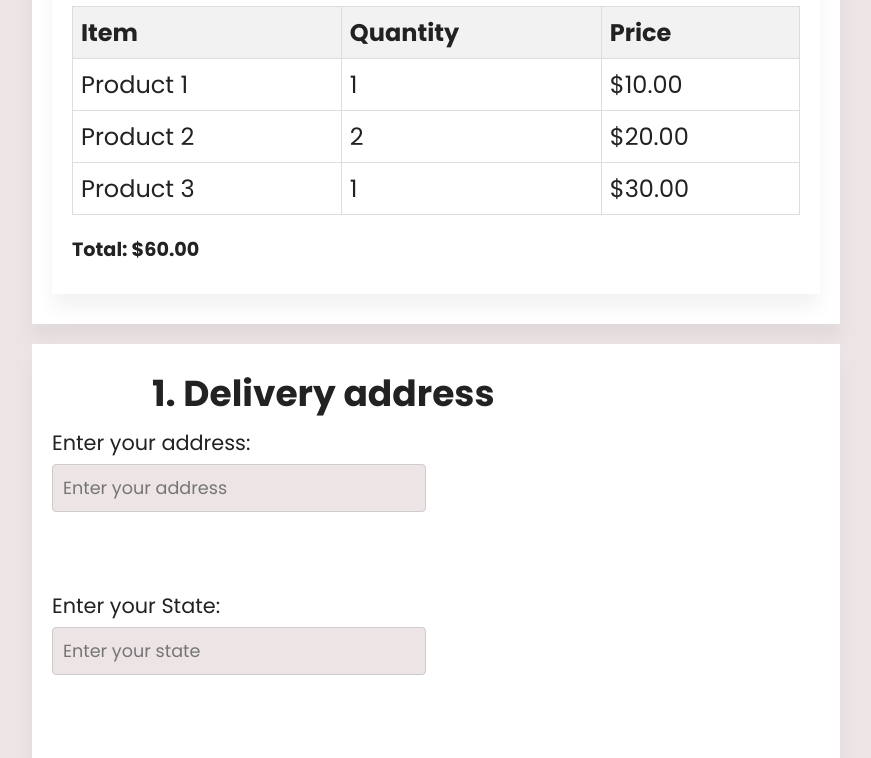
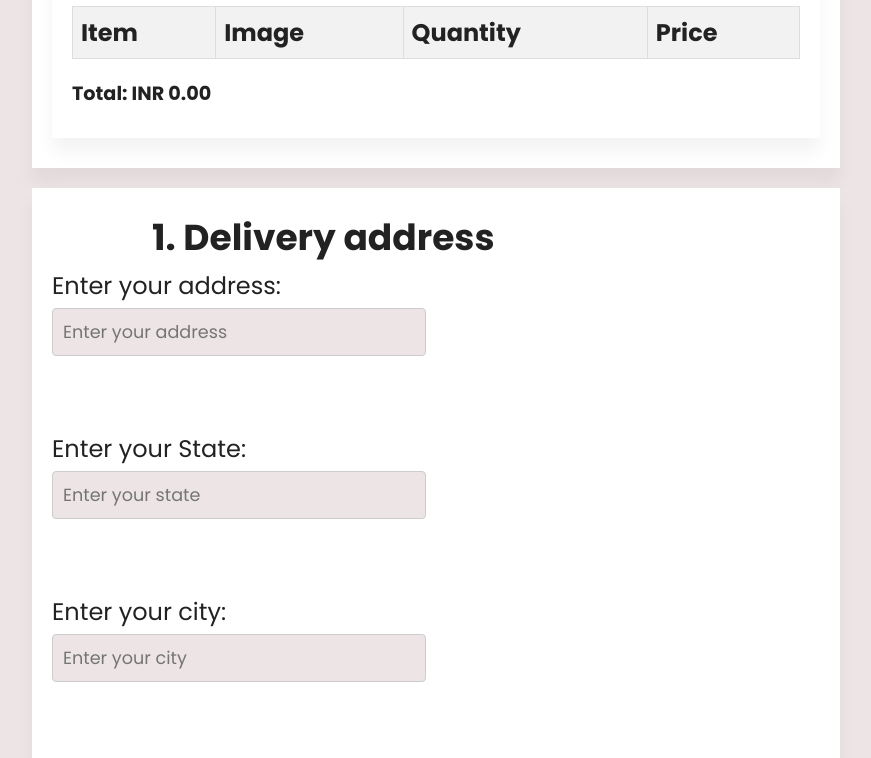
Before and after one commit to ahmedraza0s/westernflex, a React (Create React App) app in the folder wf/frontend/: page /checkout in a window 1280 px wide. Shown: the part 294-1052 px from the top of the page, without its empty margins (204-1075 px from the left). Built offline with nearby package versions, Linux system fonts and the light colour scheme.

Commit message:
new update

```diff
--- a/wf/frontend/src/contexts/CartContext.jsx
+++ b/wf/frontend/src/contexts/CartContext.jsx
@@ -9,30 +9,37 @@ export const CartProvider = ({ children }) => {
 
   const addToCart = (product) => {
     setCart((prevCart) => {
-      const existingProductIndex = prevCart.findIndex((item) => item.title === product.title);
+      const existingProductIndex = prevCart.findIndex(
+        (item) => item.title === product.title && item.color === product.color
+      );
 
       if (existingProductIndex !== -1) {
         const updatedCart = [...prevCart];
         updatedCart[existingProductIndex].quantity += 1;
-        updatedCart[existingProductIndex].totalPrice += parseFloat(product.price);
+        updatedCart[existingProductIndex].totalPrice += parseFloat(product.sellingPrice);
         return updatedCart;
       }
 
-      return [...prevCart, { ...product, quantity: 1, totalPrice: parseFloat(product.price) }];
+      return [
+        ...prevCart,
+        { ...product, quantity: 1, totalPrice: parseFloat(product.sellingPrice) },
+      ];
     });
   };
 
-  const updateQuantity = (title, amount) => {
-    setCart((prevCart) => {
-      return prevCart.map((item) => {
-        if (item.title === title) {
-          const newQuantity = item.quantity + amount;
-          const newTotalPrice = newQuantity * parseFloat(item.price);
-          return { ...item, quantity: newQuantity, totalPrice: newTotalPrice };
-        }
-        return item;
-      }).filter(item => item.quantity > 0); // Remove items with 0 quantity
-    });
+  const updateQuantity = (title, color, amount) => {
+    setCart((prevCart) =>
+      prevCart
+        .map((item) => {
+          if (item.title === title && item.color === color) {
+            const newQuantity = item.quantity + amount;
+            const newTotalPrice = newQuantity * parseFloat(item.sellingPrice);
+            return { ...item, quantity: newQuantity, totalPrice: newTotalPrice };
+          }
+          return item;
+        })
+        .filter((item) => item.quantity > 0)
+    );
   };
 
   const cartCount = cart.length;
--- a/wf/frontend/src/pages/Cart.jsx
+++ b/wf/frontend/src/pages/Cart.jsx
@@ -1,16 +1,17 @@
 import React from 'react';
+import { Link } from 'react-router-dom';
 import { useCart } from '../contexts/CartContext';
 import './cart.css';
 
 const Cart = () => {
   const { cart, updateQuantity, totalAmount } = useCart();
 
-  const incrementQuantity = (title) => {
-    updateQuantity(title, 1);
+  const incrementQuantity = (title, color) => {
+    updateQuantity(title, color, 1);
   };
 
-  const decrementQuantity = (title) => {
-    updateQuantity(title, -1);
+  const decrementQuantity = (title, color) => {
+    updateQuantity(title, color, -1);
   };
 
   return (
@@ -25,11 +26,11 @@ const Cart = () => {
               <img src={item.image} alt={item.title} />
               <div>
                 <h2>{item.title}</h2>
-                <p>{item.totalPrice}</p>
+                <p>{item.totalPrice.toFixed(2)}</p>
                 <div className="cart-item-quantity">
-                  <button onClick={() => decrementQuantity(item.title)}>-</button>
+                  <button onClick={() => decrementQuantity(item.title, item.color)}>-</button>
                   <span>{item.quantity}</span>
-                  <button onClick={() => incrementQuantity(item.title)}>+</button>
+                  <button onClick={() => incrementQuantity(item.title, item.color)}>+</button>
                 </div>
               </div>
             </li>
@@ -39,10 +40,9 @@ const Cart = () => {
       {cart.length > 0 && (
         <div className="cart-total">
           <h2>Total: INR {totalAmount.toFixed(2)}</h2>
-          {/* Corrected link to Checkout.jsx */}
-          <a href="Checkout">
+          <Link to="/checkout">
             <button className="add-to-cart-btn">CHECK OUT</button>
-          </a>
+          </Link>
         </div>
       )}
     </div>
--- a/wf/frontend/src/pages/Checkout.jsx
+++ b/wf/frontend/src/pages/Checkout.jsx
@@ -1,7 +1,10 @@
 import React from 'react';
 import './checkout.css';
+import { useCart } from '../contexts/CartContext';
 
 const Checkout = () => {
+  const { cart, totalAmount } = useCart();
+
   return (
     <div>
       <header className="checkout-header">
@@ -18,30 +21,24 @@ const Checkout = () => {
               <thead>
                 <tr>
                   <th>Item</th>
+                  <th>Image</th>
                   <th>Quantity</th>
                   <th>Price</th>
                 </tr>
               </thead>
               <tbody>
-                <tr>
-                  <td>Product 1</td>
-                  <td>1</td>
-                  <td>$10.00</td>
-                </tr>
-                <tr>
-                  <td>Product 2</td>
-                  <td>2</td>
-                  <td>$20.00</td>
-                </tr>
-                <tr>
-                  <td>Product 3</td>
-                  <td>1</td>
-                  <td>$30.00</td>
-                </tr>
+                {cart.map((item, index) => (
+                  <tr key={index}>
+                    <td>{item.title}</td>
+                    <td><img src={item.image} alt={item.title} className="checkout-image" /></td>
+                    <td>{item.quantity}</td>
+                    <td>{item.totalPrice.toFixed(2)}</td>
+                  </tr>
+                ))}
               </tbody>
             </table>
             <div className="total">
-              Total: <span>$60.00</span>
+              Total: <span>INR {totalAmount.toFixed(2)}</span>
             </div>
           </div>
         </section>
@@ -51,27 +48,23 @@ const Checkout = () => {
         <div className="checkout-content">
           <div className="delivery-address">
             <h2>1. Delivery address</h2>
-            <h>Enter your address:</h>
+            <label>Enter your address:</label>
             <input type="text" className="address" placeholder="Enter your address" required /><br /><br />
-            <h>Enter your State:</h>
+            <label>Enter your State:</label>
             <input type="text" className="address" placeholder="Enter your state" required /><br /><br />
-            <h>Enter your city:</h>
+            <label>Enter your city:</label>
             <input type="text" className="address" placeholder="Enter your city" required /><br /><br />
-            <h>Enter the pincode:</h>
+            <label>Enter the pincode:</label>
             <input type="number" className="address" placeholder="Enter the pincode" required /><br /><br />
           </div>
 
-            <div className="payment-method">
-
-            <h2>2. Select a payment method</h2><br></br>
-
-               <h>Cash on Delivery</h><br></br>
-
+          <div className="payment-method">
+            <h2>2. Select a payment method</h2><br />
+            <label>Cash on Delivery</label><br />
             <button className="order">Place Order</button>
           </div>
         </div>
       </div>
-
     </div>
   );
 };
--- a/wf/frontend/src/pages/ProductDetails.jsx
+++ b/wf/frontend/src/pages/ProductDetails.jsx
@@ -39,7 +39,17 @@ const ProductDetails = () => {
   }, [productId]);
 
   const handleAddToCart = () => {
-    const product = { image: mainImage, title, price: sellingPrice };
+    const product = {
+      image: mainImage,
+      title,
+      description,
+      listingPrice,
+      sellingPrice,
+      details,
+      about,
+      color,
+      productId
+    };
     addToCart(product);
   };
 
--- a/wf/frontend/src/pages/Shop.jsx
+++ b/wf/frontend/src/pages/Shop.jsx
@@ -89,11 +89,11 @@ const ShopList = () => {
                 </Link>
                 <h3 className="product-title">{product.name}</h3>
                 <p className="product-description">{product.shortDescription}</p>
-                <p className="product-price">Listing Price: ${product.listingPrice}</p>
-                <p className="product-selling-price">Selling Price: ${product.sellingPrice}</p>
+                <p className="product-price">Listing Price: {product.listingPrice}</p>
+                <p className="product-selling-price">Selling Price: {product.sellingPrice}</p>
                 <p className="product-color">Color: {color.color}</p>
                 <button className="add-to-cart-btn" onClick={() => addToCart({
-                  image: color.images[0],
+                  image: `http://localhost:5000/${color.images[0]}`, // Ensure image URL is included
                   title: product.name,
                   description: product.shortDescription,
                   listingPrice: product.listingPrice,
--- a/wf/frontend/src/pages/checkout.css
+++ b/wf/frontend/src/pages/checkout.css
@@ -150,3 +150,11 @@ p {
     padding: 20px;
     box-shadow: 0px 15px 16.83px 0.17px rgba(0, 0, 0, 0.05);
 }
+
+/* checkout.css */
+
+.checkout-image {
+    width: 50px;
+    height: 50px;
+    object-fit: cover;
+  }
```
